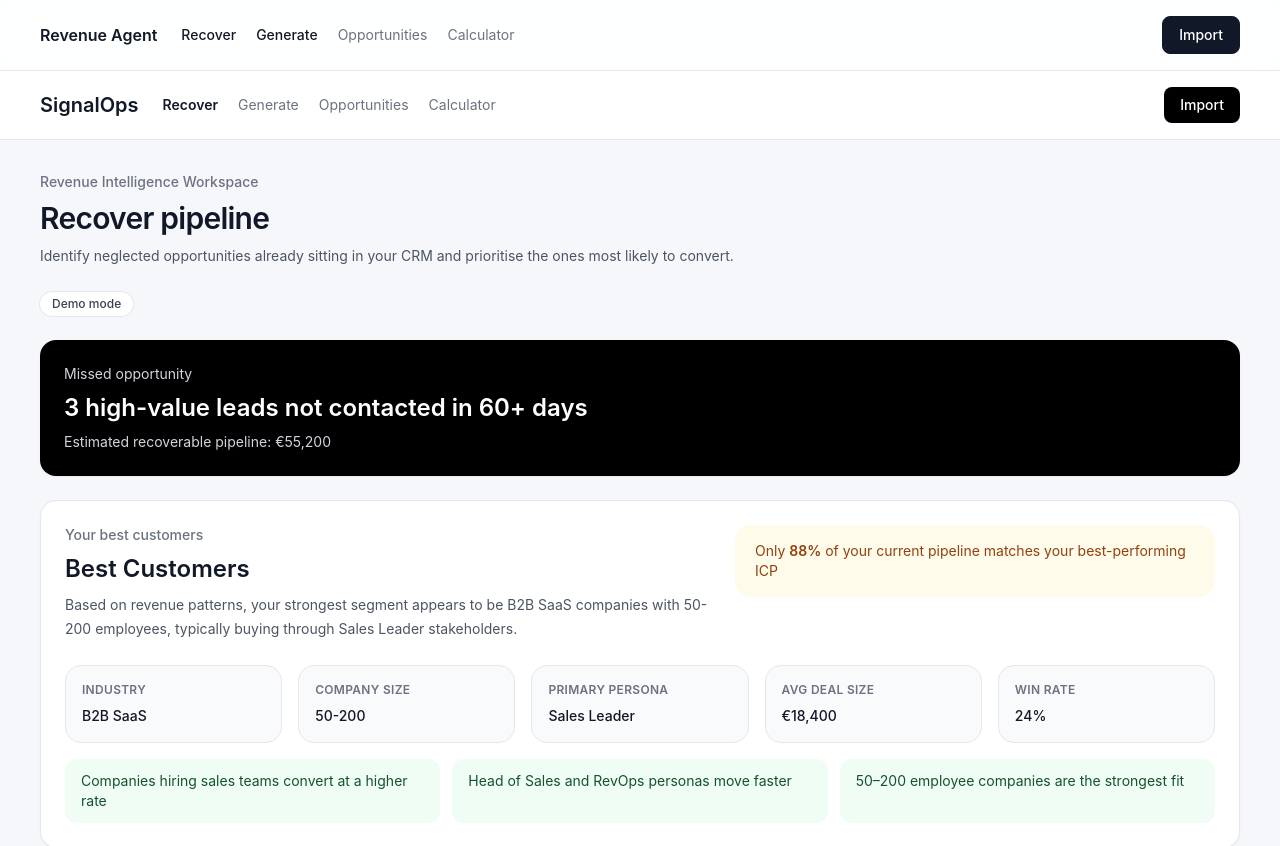
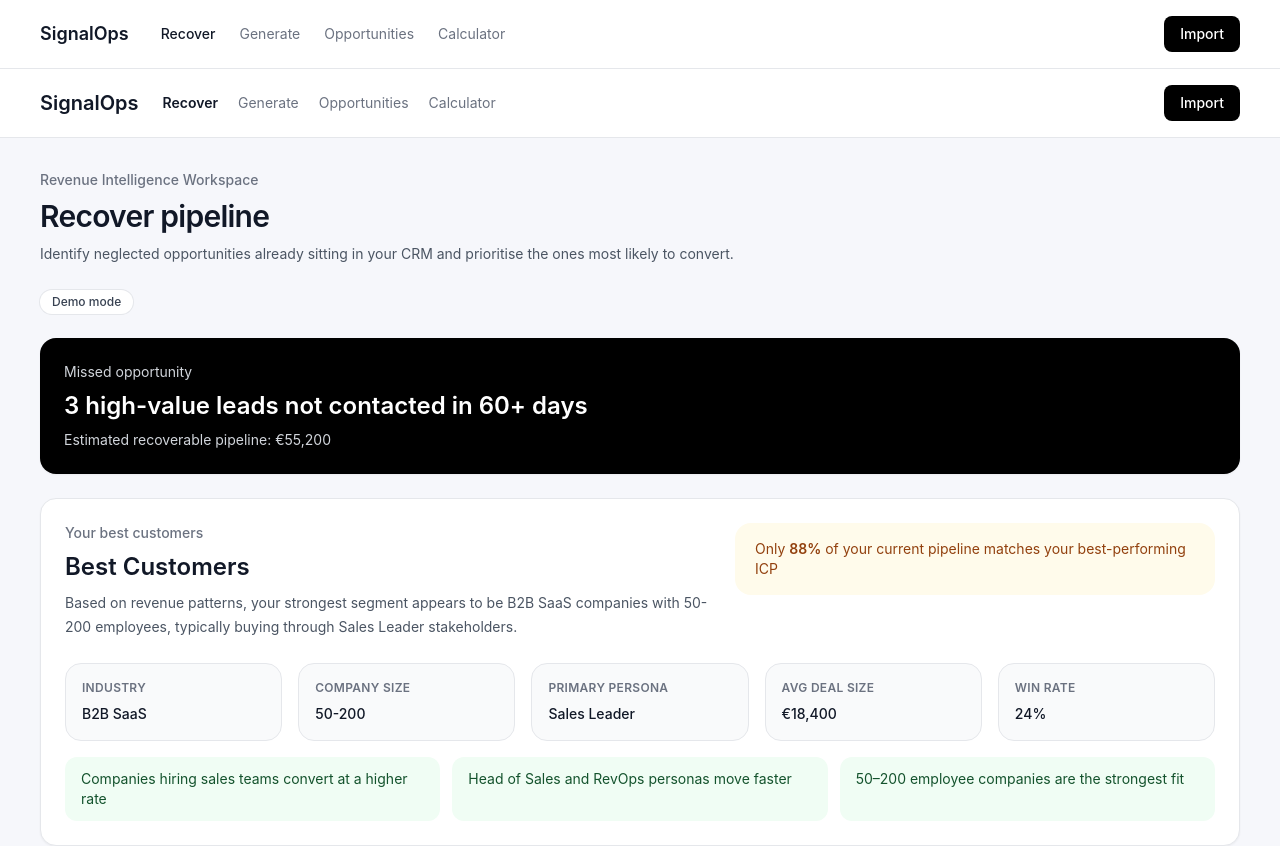
Before and after one commit to powerstephen/SignalOps, a Next.js app: page / in a window 1280 px wide. Shown: the top 846 px of the page. Built offline with nearby package versions, Linux system fonts and the light colour scheme.

Commit message:
Update layout.tsx

```diff
--- a/app/layout.tsx
+++ b/app/layout.tsx
@@ -1,17 +1,49 @@
 import "./globals.css";
-import type { Metadata } from "next";
-import TopNav from "@/components/TopNav";
+import Link from "next/link";
 
-export const metadata: Metadata = {
-  title: "Revenue Agent",
-  description: "Recover and generate pipeline with revenue-backed AI scoring.",
-};
-
-export default function RootLayout({ children }: { children: React.ReactNode }) {
+export default function RootLayout({
+  children,
+}: {
+  children: React.ReactNode;
+}) {
   return (
     <html lang="en">
-      <body>
-        <TopNav />
+      <body className="bg-[#f6f7fb] text-gray-900">
+        <div className="border-b border-gray-200 bg-white">
+          <div className="mx-auto flex max-w-7xl items-center justify-between px-6 py-4 md:px-10">
+
+            {/* LEFT */}
+            <div className="flex items-center gap-8">
+              <Link href="/" className="text-lg font-semibold">
+                SignalOps
+              </Link>
+
+              <nav className="flex items-center gap-6 text-sm">
+                <Link href="/" className="text-gray-900 font-medium">
+                  Recover
+                </Link>
+                <Link href="/?mode=generate" className="text-gray-500 hover:text-gray-900">
+                  Generate
+                </Link>
+                <Link href="/opportunities" className="text-gray-500 hover:text-gray-900">
+                  Opportunities
+                </Link>
+                <Link href="/calculator" className="text-gray-500 hover:text-gray-900">
+                  Calculator
+                </Link>
+              </nav>
+            </div>
+
+            {/* RIGHT */}
+            <Link
+              href="/connect"
+              className="rounded-lg bg-black px-4 py-2 text-sm font-medium text-white"
+            >
+              Import
+            </Link>
+          </div>
+        </div>
+
         {children}
       </body>
     </html>
```
